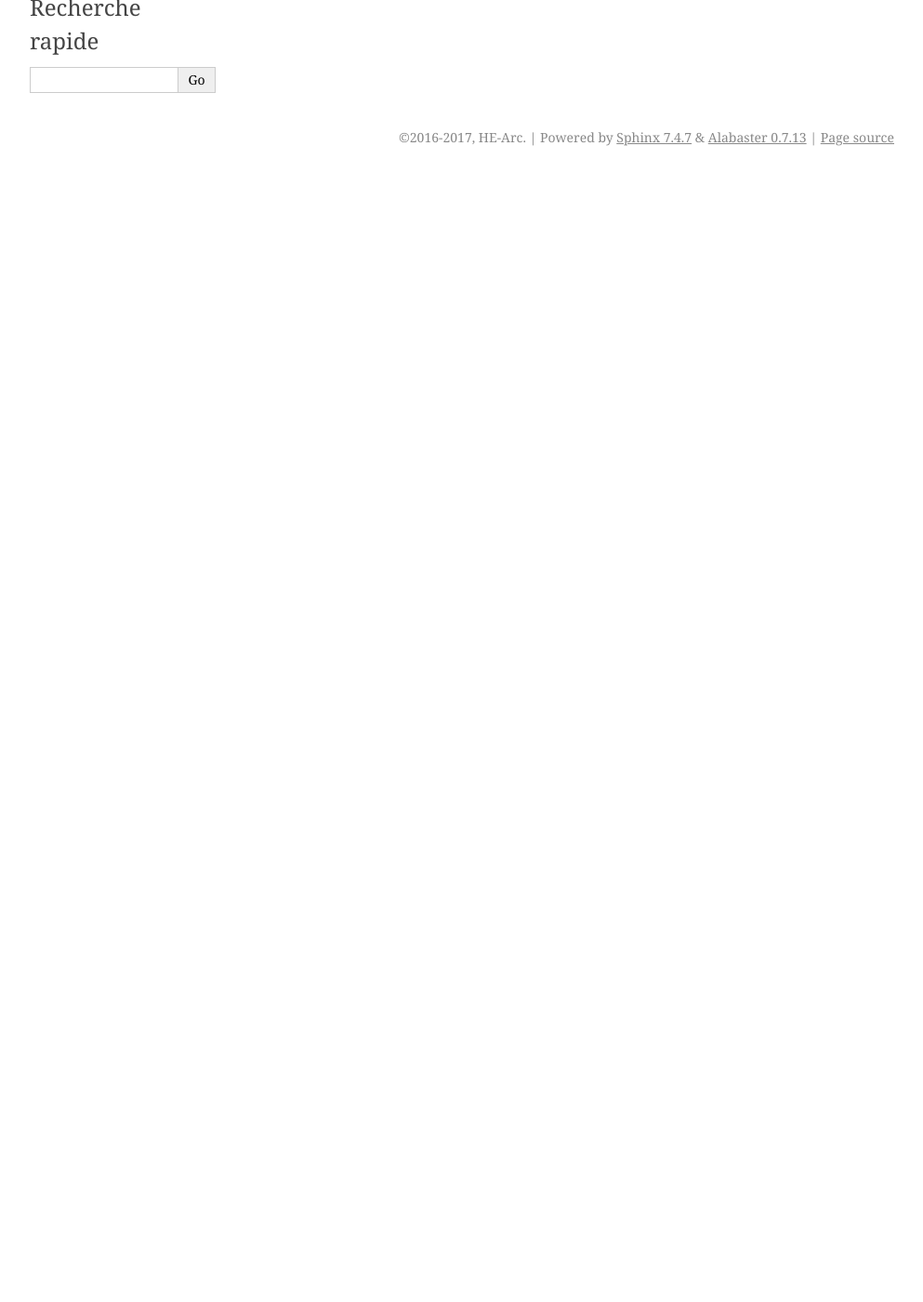
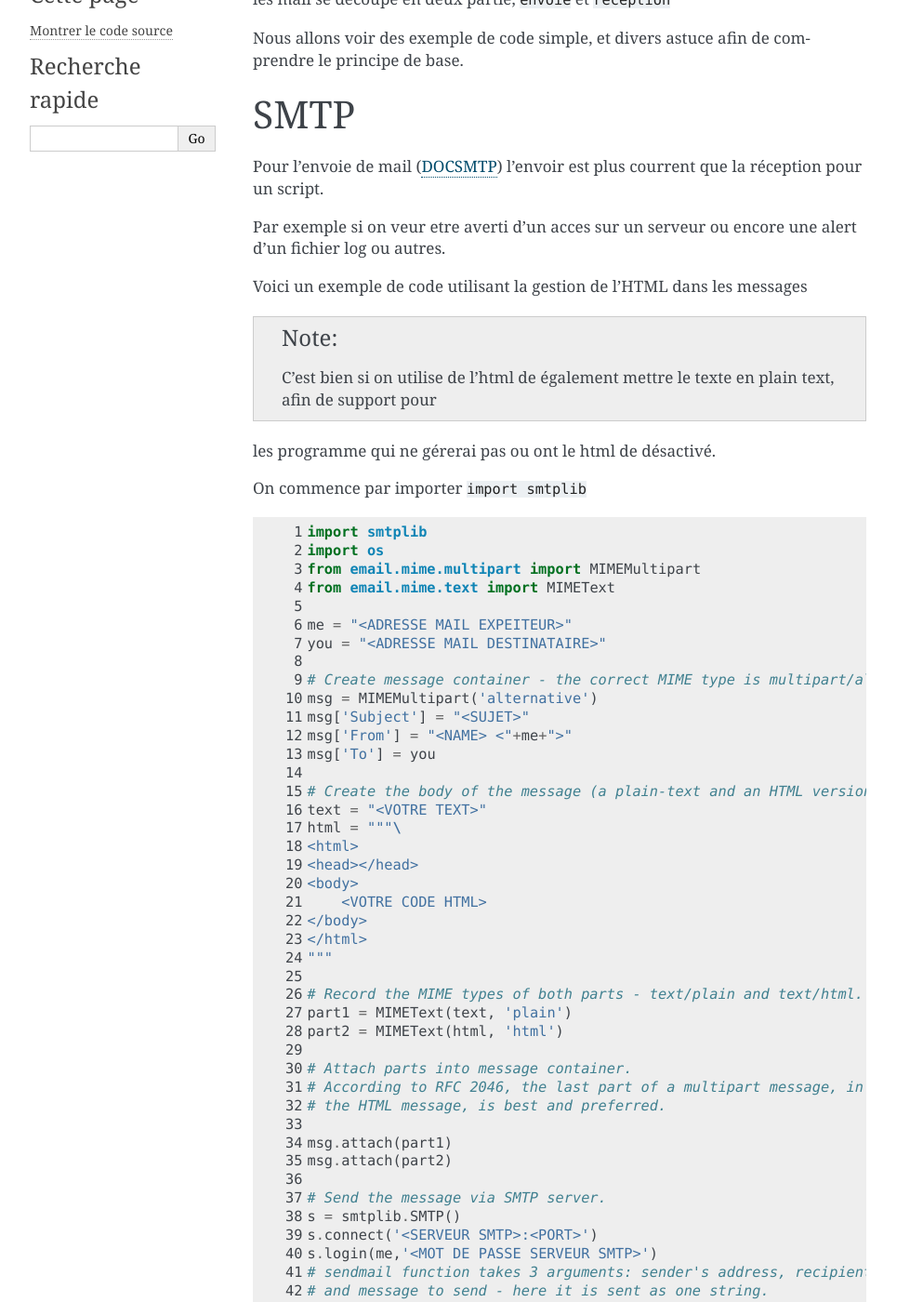
Before and after one commit to HE-Arc/livre-python, a Sphinx documentation site: the page built from source/email/index.rst, in a window 1280 px wide and 1400 px high, scrolled down 270 px. Shown: the whole window at 93% size, without its empty margins (148-1141 px from the left). Built offline with Sphinx 7.4.7, drawn with Linux system fonts in a browser that asks for light colours; before the commit the page ends 900 px from its top, so only the background shows below that; some of the changed text lies outside the part shown.

Commit message:
modif rst

```diff
--- a/source/email/index.rst
+++ b/source/email/index.rst
@@ -3,9 +3,126 @@
 ``email``
 =========
 
+Par Karim Gehrig [#KG]_
+
 Introduction
 ------------
 
-Apprendre à utiliser la librarie SMTPLib de python 3
+Les mails sont la base de communication et d'alert à ce jour,
 
---
+les mail se découpe en deux partie, ``envoie`` et ``réception``
+
+Nous allons voir des exemple de code simple, et divers astuce afin de comprendre
+le principe de base.
+
+
+SMTP
+====
+Pour l'envoie de mail (DOCSMTP_)
+l'envoir est plus courrent que la réception pour un script.
+
+Par exemple si on veur etre averti d'un acces sur un serveur ou encore une alert
+d'un fichier log ou autres.
+
+Voici un exemple de code utilisant la gestion de l'HTML dans les messages
+
+.. note:: C'est bien si on utilise de l'html de également mettre le texte en plain text, afin de support pour
+les programme qui ne gérerai pas ou ont le html de désactivé.
+
+
+
+On commence par importer ``import smtplib``
+
+.. code:: python3
+    :number-lines:
+
+    import smtplib
+    import os
+    from email.mime.multipart import MIMEMultipart
+    from email.mime.text import MIMEText
+
+    me = "<ADRESSE MAIL EXPEITEUR>"
+    you = "<ADRESSE MAIL DESTINATAIRE>"
+
+    # Create message container - the correct MIME type is multipart/alternative.
+    msg = MIMEMultipart('alternative')
+    msg['Subject'] = "<SUJET>"
+    msg['From'] = "<NAME> <"+me+">"
+    msg['To'] = you
+
+    # Create the body of the message (a plain-text and an HTML version).
+    text = "<VOTRE TEXT>"
+    html = """\
+    <html>
+    <head></head>
+    <body>
+        <VOTRE CODE HTML>
+    </body>
+    </html>
+    """
+
+    # Record the MIME types of both parts - text/plain and text/html.
+    part1 = MIMEText(text, 'plain')
+    part2 = MIMEText(html, 'html')
+
+    # Attach parts into message container.
+    # According to RFC 2046, the last part of a multipart message, in this case
+    # the HTML message, is best and preferred.
+
+    msg.attach(part1)
+    msg.attach(part2)
+
+    # Send the message via SMTP server.
+    s = smtplib.SMTP()
+    s.connect('<SERVEUR SMTP>:<PORT>')
+    s.login(me,'<MOT DE PASSE SERVEUR SMTP>')
+    # sendmail function takes 3 arguments: sender's address, recipient's address
+    # and message to send - here it is sent as one string.
+    s.sendmail(me, you, msg.as_string())
+    s.quit()
+
+
+
+Changer ce qu'il y a dans les ``<>`` avec vos informations
+
+Ce code simple permet d'envoyer un mail avec uun serveur relai SMTP en mode html et plain/text
+
+
+IMAP
+====
+Pour la réception de mail (DOCIMAP_)
+
+
+.. code:: python3
+    :number-lines:
+
+    import imaplib
+    M = imaplib.IMAP4("<SERVEUR SMTP>")
+    M.login("<login>", "<MOT DE PASSE>")
+    M.select()
+    typ, data = M.search(None, 'ALL')
+
+    data_idx=data[0].split()
+
+    num=data_idx[-1];
+
+    typ, data = M.fetch(num, '(RFC822)')
+    #print('Message %s\n%s\n' % (num, data[0][1]))
+    print (data[0][1].decode("utf-8"))
+    M.close()
+    M.logout()
+
+
+Changer ce qu'il y a dans les ``<>`` avec vos informations
+
+Ce code simple récupère le dernier mail sur le serveur et affiche la source
+du message décodé en UTF8
+
+
+Conclusion
+----------
+
+.. [#KG] <karim.gehrig@he-arc.ch>
+
+.. _DOCIMAP: https://docs.python.org/3/library/imaplib.html
+.. _DOCSMTP: https://docs.python.org/3/library/smtplib.html
```
